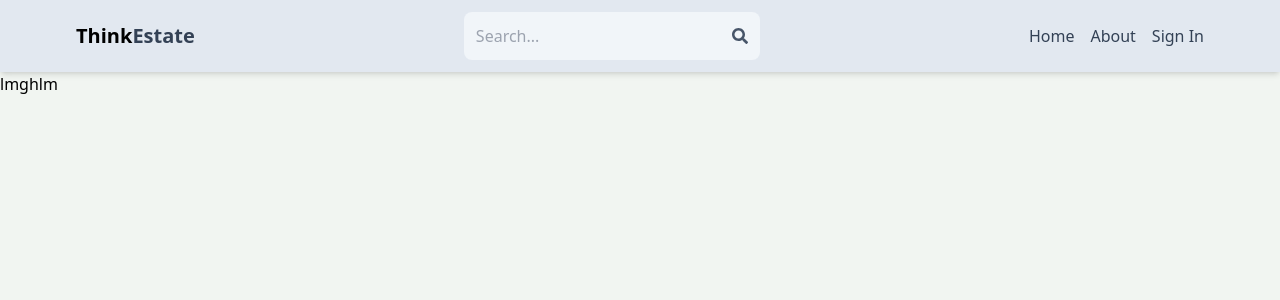
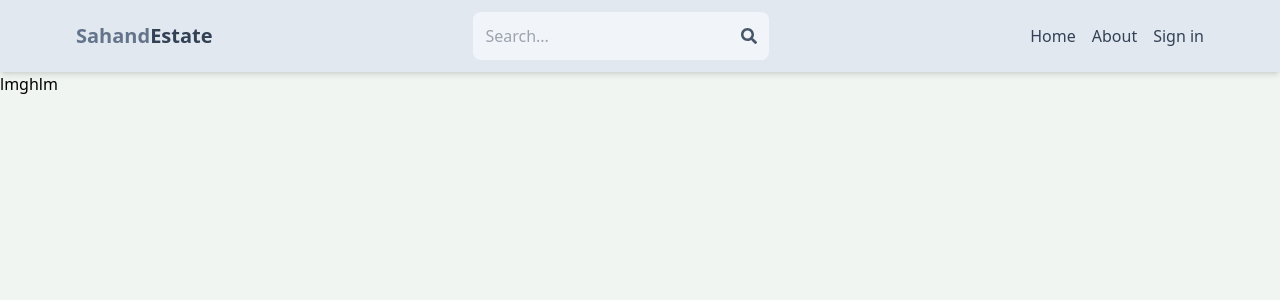
Before and after one commit to AditiVadi/Real_Estate, a React (Vite) app in the folder client/: page / in a window 1280 px wide. Shown: the top 300 px of the page. Built offline with nearby package versions, Linux system fonts and the light colour scheme; no server answers.

Commit message:
Update haader search form functionality

```diff
--- a/client/src/Components/Header.jsx
+++ b/client/src/Components/Header.jsx
@@ -1,41 +1,75 @@
-import React from 'react'
-import { FaSearch } from 'react-icons/fa'
-import { Link } from 'react-router-dom'
-import {useSelector} from 'react-redux'
+import { FaSearch } from 'react-icons/fa';
+import { Link, useNavigate } from 'react-router-dom';
+import { useSelector } from 'react-redux';
+import { useEffect, useState } from 'react';
 
 export default function Header() {
   const { currentUser } = useSelector((state) => state.user);
+  const [searchTerm, setSearchTerm] = useState('');
+  const navigate = useNavigate();
+  const handleSubmit = (e) => {
+    e.preventDefault();
+    const urlParams = new URLSearchParams(window.location.search);
+    urlParams.set('searchTerm', searchTerm);
+    const searchQuery = urlParams.toString();
+    navigate(`/search?${searchQuery}`);
+  };
+
+  useEffect(() => {
+    const urlParams = new URLSearchParams(location.search);
+    const searchTermFromUrl = urlParams.get('searchTerm');
+    if (searchTermFromUrl) {
+      setSearchTerm(searchTermFromUrl);
+    }
+  }, [location.search]);
   return (
     <header className='bg-slate-200 shadow-md'>
       <div className='flex justify-between items-center max-w-6xl mx-auto p-3'>
         <Link to='/'>
           <h1 className='font-bold text-sm sm:text-xl flex flex-wrap'>
-                        <span className='text-state-500'>Think</span>
+            <span className='text-slate-500'>Sahand</span>
             <span className='text-slate-700'>Estate</span>
           </h1>
         </Link>
-                <form className='bg-slate-100 p-3 rounded-lg flex  items-center'>
-                    <input type='text' placeholder='Search...' className='bg-transparent focus:outline-none w-24 sm:w-64' />
+        <form
+          onSubmit={handleSubmit}
+          className='bg-slate-100 p-3 rounded-lg flex items-center'
+        >
+          <input
+            type='text'
+            placeholder='Search...'
+            className='bg-transparent focus:outline-none w-24 sm:w-64'
+            value={searchTerm}
+            onChange={(e) => setSearchTerm(e.target.value)}
+          />
+          <button>
             <FaSearch className='text-slate-600' />
+          </button>
         </form>
-                <ul className='flex gap-4 '>
-                    <Link to='/'><li className='hidden sm:inline text-slate-700 hover:underline'>Home</li></Link>
-                    {/*<Link to='/sign-up'><li className='hidden sm:inline text-slate-700 hover:underline'>Sign Up</li></Link>*/}
-                    <Link to='/About'><li className='hidden sm:inline text-slate-700 hover:underline'>About</li></Link>
-                    <Link to='/Profile'>
+        <ul className='flex gap-4'>
+          <Link to='/'>
+            <li className='hidden sm:inline text-slate-700 hover:underline'>
+              Home
+            </li>
+          </Link>
+          <Link to='/about'>
+            <li className='hidden sm:inline text-slate-700 hover:underline'>
+              About
+            </li>
+          </Link>
+          <Link to='/profile'>
             {currentUser ? (
               <img
                 className='rounded-full h-7 w-7 object-cover'
-                     src={currentUser.avatar} alt='Profile'/>
-                    ):<li className=' text-slate-700 hover:underline'>Sign In</li>
-
-
-
-                }</Link>
-
-
+                src={currentUser.avatar}
+                alt='profile'
+              />
+            ) : (
+              <li className=' text-slate-700 hover:underline'> Sign in</li>
+            )}
+          </Link>
         </ul>
       </div>
     </header>
-    )
+  );
 }
```
Lines whose indentation alone changed are shown as unchanged.
